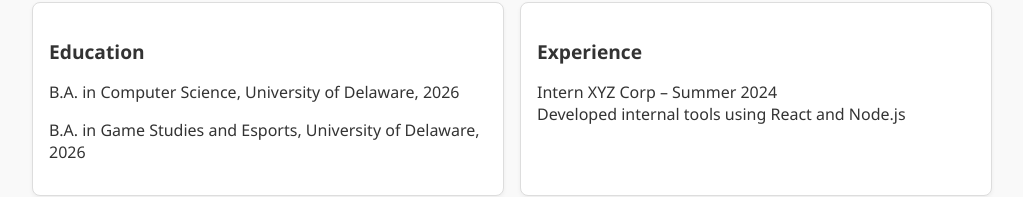
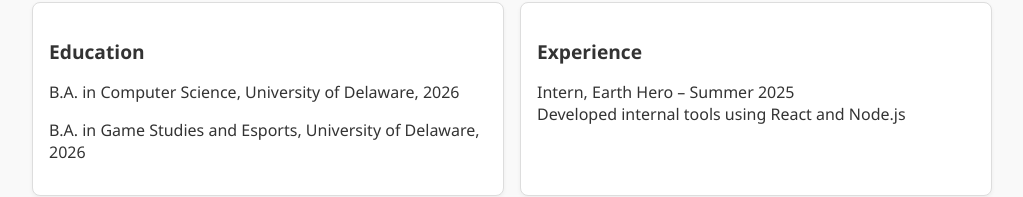
Before and after one commit to Shaina-Z/Portfolio, a React (Create React App) app in the folder my-portfolio/: page / in a window 1280 px wide. Shown: the part 243-440 px from the top of the page, without its empty margins (128-1151 px from the left). Built offline with nearby package versions, Linux system fonts and the light colour scheme.

Commit message:
edited internship text

```diff
--- a/my-portfolio/src/App.js
+++ b/my-portfolio/src/App.js
@@ -22,7 +22,7 @@ export default function Portfolio() {
           </div>
           <div className="card">
             <h3 className="card-title">Experience</h3>
-            <p>Intern XYZ Corp – Summer 2024<br />Developed internal tools using React and Node.js</p>
+            <p>Intern, Earth Hero – Summer 2025<br />Developed internal tools using React and Node.js</p>
           </div>
         </div>
       </section>
```
